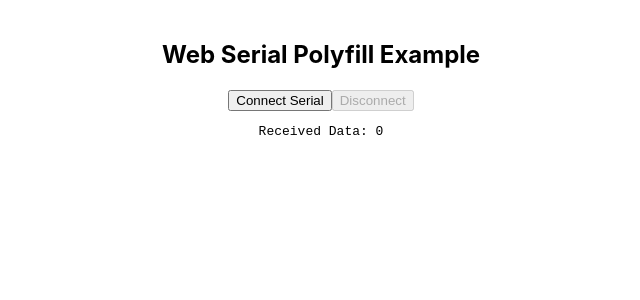
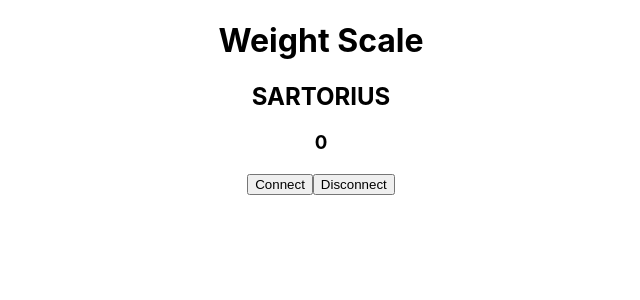
Before and after one commit to jahed-iBOS-Limited/web-serial-polyfill-reactOld, a React (Create React App) app: page / in a window 1280 px wide. Shown: the top 300 px of the page, without its empty margins (319-959 px from the left). Built offline with nearby package versions, Linux system fonts and the light colour scheme.

Commit message:
Refactor WeightScale component: enhance state management, improve connection handling, and update UI structure

```diff
--- a/src/WeightScale.js
+++ b/src/WeightScale.js
@@ -1,5 +1,4 @@
-import React from 'react';
-import { useEffect, useState } from 'react';
+import React, { useEffect, useMemo, useState } from 'react';
 import { serial as polyfill } from 'web-serial-polyfill';
 
 const magnumSteelUnitId = 171;
@@ -15,8 +14,13 @@
 
 const WeightScale = () => {
   const [connectedPort, setConnectedPort] = useState(null);
+  const [selectedBusinessUnit] = useState({
+    value: 224,
+    label: '',
+  });
+
   const [weight, setWeight] = useState(0);
-  const [isConnected, setIsConnected] = useState(false);
+
   const encoder = new TextEncoder();
   const decoder = new TextDecoder();
 
@@ -31,23 +35,25 @@
   const getSelectedPort = async () => {
     try {
       const serial = usePolyfill ? polyfill : navigator.serial;
-      console.log(serial, 'serial');
-      console.log(navigator.serial, 'navigator.serial');
-      console.log(polyfill, 'polyfill');
-      const port = await serial.requestPort({});
-      console.log(port, 'port');
+      let port = await serial.requestPort({});
       setConnectedPort(port);
       return port;
-    } catch (error) {
-      console.log(error, 'error in getting port');
-    }
+    } catch (error) {}
   };
 
   const connectHandler = async () => {
     closePort();
     const oldMachineOptions = {
-      baudRate: 1200,
-      baudrate: 1200,
+      baudRate: [magnumSteelUnitId, isPatUnitId].includes(
+        selectedBusinessUnit?.value,
+      )
+        ? 9600
+        : 1200,
+      baudrate: [magnumSteelUnitId, isPatUnitId].includes(
+        selectedBusinessUnit?.value,
+      )
+        ? 9600
+        : 1200,
       bufferSize: 8192,
       dataBits: 7,
       databits: 7,
@@ -71,20 +77,17 @@
       stopbits: 1,
     };
 
-    const port = await getSelectedPort();
+    let port = await getSelectedPort();
     if (!port) {
       return;
     }
-    const info = port?.getInfo();
+    let info = port?.getInfo();
     console.log(info, 'info');
     try {
       await port.open(
         isOldMachine(info) ? oldMachineOptions : newMachineOptions,
       );
-      setIsConnected(true);
-    } catch (error) {
-      console.log(error, 'error in opening port');
-    }
+    } catch (error) {}
     while (port && port.readable) {
       reader = port?.readable?.getReader();
       try {
@@ -95,33 +98,49 @@
             break;
           }
           if (value) {
-            const info = port?.getInfo();
+            let info = port?.getInfo();
             if (isOldMachine(info)) {
               // old machine
-              const newValue = decoder.decode(value);
+              let newValue = decoder.decode(value);
               weightValue += newValue;
-              const replacedValue = weightValue.replace(/[^ -~]+/g, ''); // remove stx string
-              const splittedValue = replacedValue.split(' ');
+              let replacedValue = weightValue.replace(/[^ -~]+/g, ''); // remove stx string
+              let splittedValue = replacedValue.split(' ');
               console.log('old machine running', splittedValue);
 
               splittedValue?.length > 0 &&
                 splittedValue.forEach((item) => {
                   if (item?.length === 7 && item?.[0] === '+') {
-                    const newValue = item.substring(1, 7);
+                    let newValue = item.substring(1, 7);
                     setWeight(Number(newValue));
                   }
                 });
             } else {
               // new machine
-              const newValue = decoder.decode(value);
-              const replacedValue = newValue.replace(/[^ -~]+/g, ''); // remove stx string
+              let newValue = decoder.decode(value);
+              let replacedValue = newValue.replace(/[^ -~]+/g, ''); // remove stx string
 
-              const newReplacedValue = replacedValue.replace(/[a-zA-Z]/, '8');
-              const replacedValueNumber = Number(newReplacedValue);
-              const actualValue = replacedValueNumber / 1000;
-              console.log('new machine running', actualValue);
-              if (actualValue > 0) {
-                setWeight(actualValue.toFixed());
+              if (
+                selectedBusinessUnit?.value === essentialUnitId ||
+                selectedBusinessUnit?.value === kofilRazzakUnitId ||
+                selectedBusinessUnit?.value === magnumSteelUnitId ||
+                selectedBusinessUnit.value === isPatUnitId
+              ) {
+                let newReplacedValue = replacedValue.replace(/[a-zA-Z]/, '8');
+                let replacedValueNumber = Number(newReplacedValue);
+                let actualValue = replacedValueNumber / 1000;
+                console.log('new machine running', actualValue);
+                if (actualValue > 0) {
+                  setWeight(actualValue.toFixed());
+                }
+              } else {
+                let splittedValue = replacedValue.split(' ');
+                console.log('new machine running', splittedValue);
+                splittedValue?.length > 0 &&
+                  splittedValue.forEach((item) => {
+                    if (item?.length === 5) {
+                      setWeight(Number(item));
+                    }
+                  });
               }
             }
           }
@@ -130,7 +149,6 @@
           }
         }
       } catch (error) {
-        console.log(error, 'error in reading');
         closePort();
       } finally {
         if (reader) {
@@ -142,7 +160,7 @@
   };
 
   const enterHandler = () => {
-    console.log(connectedPort, 'connectedPort');
+    console.log('Enter handler calling');
     weightValue = '';
     if (connectedPort?.writable == null) {
       console.warn(`unable to find writable port`);
@@ -154,7 +172,7 @@
   };
 
   useEffect(() => {
-    const info = connectedPort?.getInfo();
+    let info = connectedPort?.getInfo();
     let interval = null;
     if (isOldMachine(info)) {
       interval = setInterval(() => {
@@ -179,39 +197,51 @@
         if (connectedPort) {
           await connectedPort.close();
         }
+        setConnectedPort(null);
       }
-    } catch (error) {
-      console.log(error, 'error in closing port');
-    }
+    } catch (error) {}
   };
 
   useEffect(() => {
     closePort();
-    // eslint-disable-next-line react-hooks/exhaustive-deps
   }, []);
 
+  const connectedPortInfo = useMemo(() => {
+    if (connectedPort?.getInfo) {
+      return connectedPort?.getInfo();
+    } else {
+      return null;
+    }
+  }, [connectedPort]);
+
+  console.log('connectedPortInfo', connectedPortInfo);
+
+  const portTitleHandler = () => {
+    let isOldMachineValue = isOldMachine(connectedPortInfo);
+    if (
+      selectedBusinessUnit?.value === magnumSteelUnitId ||
+      selectedBusinessUnit.value === isPatUnitId
+    ) {
+      if (isOldMachineValue) {
+        return 'ORION';
+      } else {
+        return 'SARTORIUS';
+      }
+    } else {
+      if (isOldMachineValue) {
+        return 'SCALE-1';
+      } else {
+        return 'SCALE-2';
+      }
+    }
+  };
   return (
-    <div className="main-weight-scale">
-      <div style={{ padding: '20px' }}>
-        <h2>Web Serial Polyfill Example</h2>
-        <button
-          onClick={() => {
-            connectHandler();
-          }}
-          disabled={isConnected}
-        >
-          {isConnected ? 'Connected' : 'Connect Serial'}
-        </button>
-        <button
-          onClick={(e) => {
-            connectHandler();
-          }}
-          disabled={!isConnected}
-        >
-          Disconnect
-        </button>
-        <pre>Received Data: {weight}</pre>
-      </div>
+    <div>
+      <h1>Weight Scale</h1>
+      <h2>{portTitleHandler()}</h2>
+      <h3>{weight}</h3>
+      <button onClick={connectHandler}>Connect</button>
+      <button onClick={closePort}>Disconnect</button>
     </div>
   );
 };
--- a/src/index.js
+++ b/src/index.js
@@ -2,10 +2,4 @@
 import ReactDOM from 'react-dom';
 import './index.css';
 import App from './App';
-import reportWebVitals from './reportWebVitals';
 ReactDOM.render(<App />, document.getElementById('root'));
-
-// If you want to start measuring performance in your app, pass a function
-// to log results (for example: reportWebVitals(console.log))
-// or send to an analytics endpoint. Learn more: https://bit.ly/CRA-vitals
-reportWebVitals();
--- a/src/reportWebVitals.js
+++ /dev/null
@@ -1,13 +0,0 @@
-const reportWebVitals = onPerfEntry => {
-  if (onPerfEntry && onPerfEntry instanceof Function) {
-    import('web-vitals').then(({ getCLS, getFID, getFCP, getLCP, getTTFB }) => {
-      getCLS(onPerfEntry);
-      getFID(onPerfEntry);
-      getFCP(onPerfEntry);
-      getLCP(onPerfEntry);
-      getTTFB(onPerfEntry);
-    });
-  }
-};
-
-export default reportWebVitals;
```
